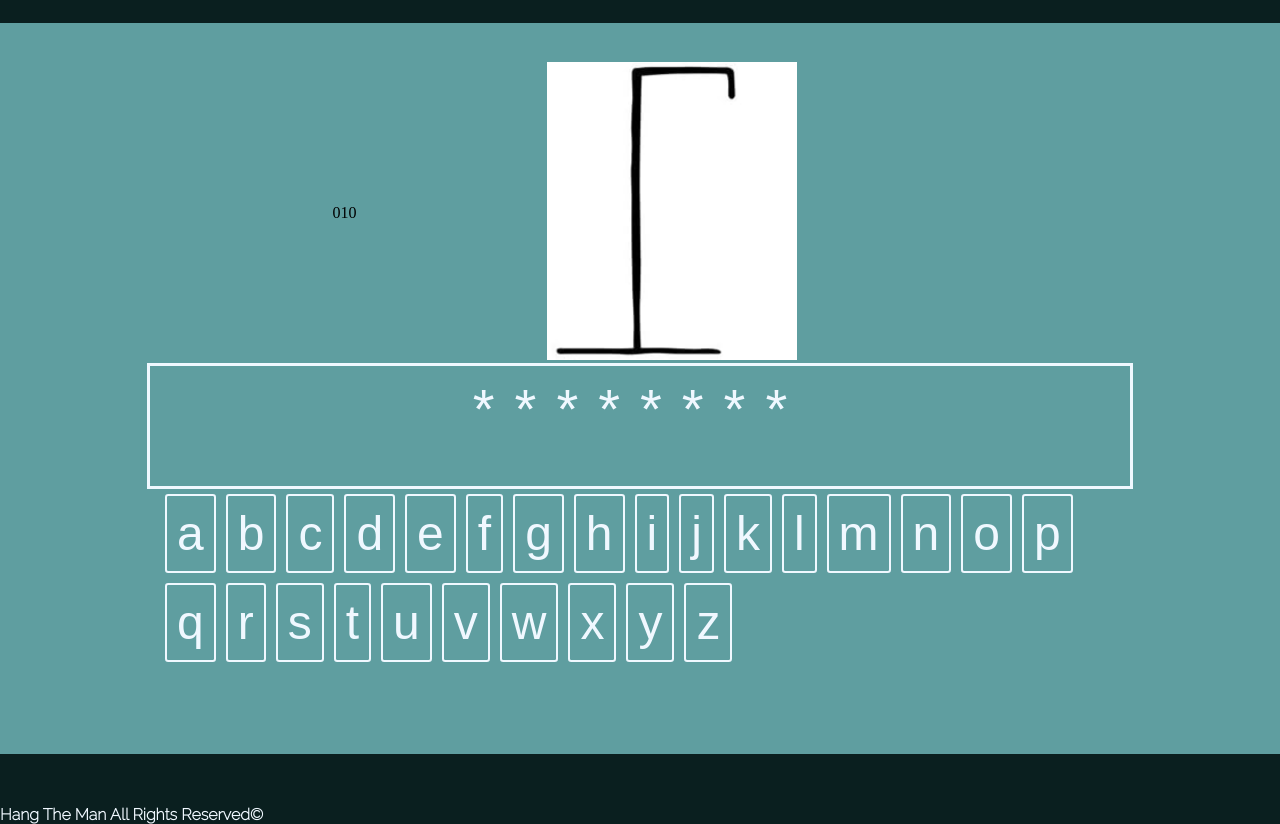
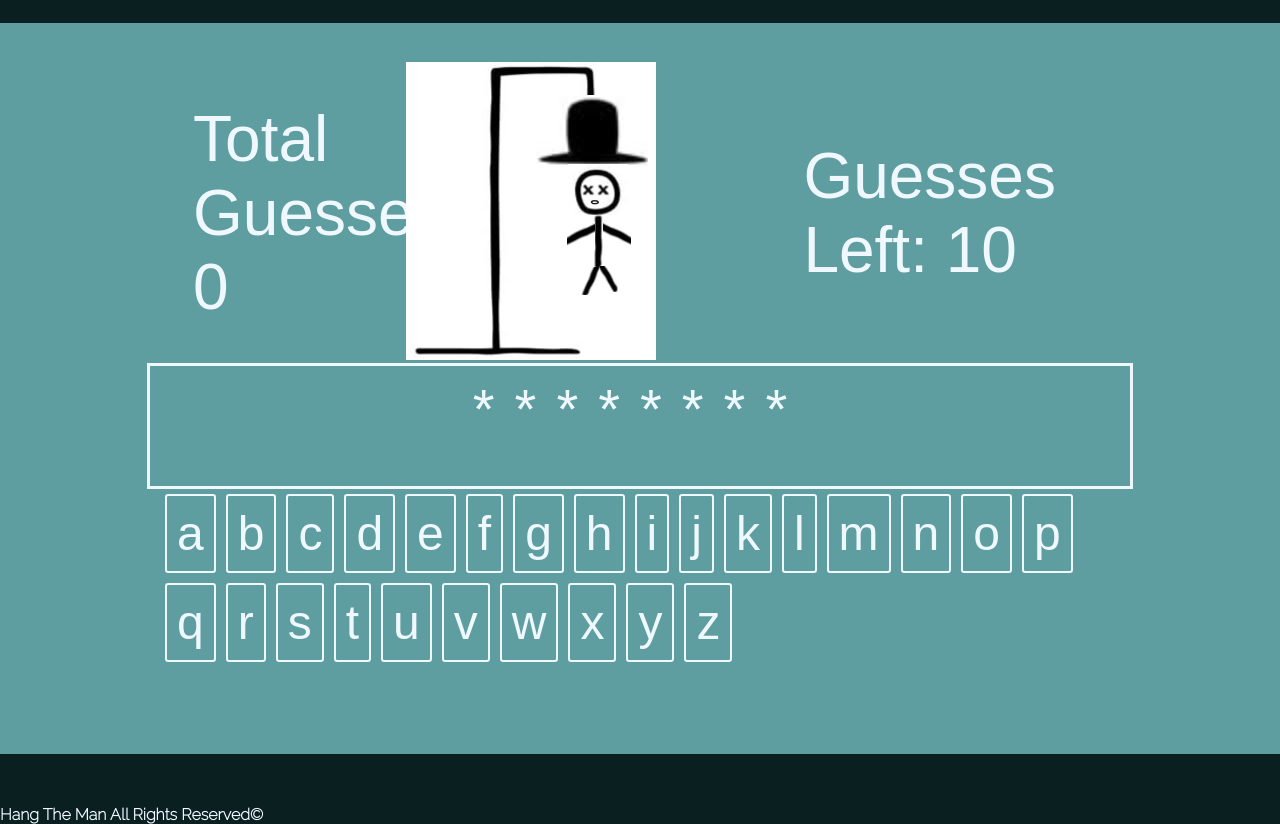
Before and after one commit to deklyn00/hang-the-man, a plain HTML site: page index.html in a window 1280 px wide. Shown: the part 107-931 px from the top of the page. Drawn offline with Linux system fonts and the light colour scheme; a web font is replaced by a local one.

Commit message:
changing labels with style and correcting new flex box elements positioning

```diff
--- a/assets/css/styles.css
+++ b/assets/css/styles.css
@@ -56,87 +56,87 @@ header h1 {
 }
 /*Platform man hangs from*/
 #platform {
-transform: translate(190px,0);
+transform: translate(-200px,0);
 }
 #platform img {
     width: 250px;
 }
 /*Mans Hat*/
 #hat1 {
-    transform: translate(65px,-80px);
+    transform: translate(-320px,-80px);
 }
 #hat1 img {
-    visibility: hidden;
+    //visibility: hidden;
 }
 /*Mans head*/
 #head2 {
-    transform: translate(-20px,-18px);
+    transform: translate(-400px,-18px);
 }
 #head2 img {
     width: 60px;
-    visibility: hidden;
+    //visibility: hidden;
 }
 /*Mans eyes*/
 #left_eye3 {
-    transform: translate(-65px,-21px);
+    transform: translate(-446px,-21px);
 
 }
 #left_eye3 img {
     width:13px;
-    visibility: hidden;
+    //visibility: hidden;
 }
 #right_eye4 {
-    transform: translate(-62px,-21px);
+    transform: translate(-444px,-21px);
 }
 #right_eye4 img {
     width:13px;
-    visibility: hidden;
+   // visibility: hidden;
 }
 /*mans mouth*/
 #mouth5 {
-    transform: translate(-83px,-11px);
+    transform: translate(-466px,-11px);
 }
 #mouth5 img {
     width:14px;
-    visibility: hidden;
+   // visibility: hidden;
 }
 /*mans spine*/
 #spine6 {
-    transform: translate(-108px,32px);
+    transform: translate(-489px,32px);
 }
 #spine6 img {
     width:36px;
-    visibility: hidden;
+   // visibility: hidden;
 }
 /*mans limbs*/
 #left_arm7 {
-    transform: translate(-156px,25px);
+    transform: translate(-537px,25px);
 }
 #left_arm7 img {
     width:28px;
-    visibility: hidden;
+   // visibility: hidden;
 }
 #right_arm8 {
-    transform: translate(-150px,25px);
+    transform: translate(-529px,25px);
 }
 #right_arm8 img {
     width:28px;
-    visibility:hidden;
+    // visibility:hidden;
 }
 #left_leg9 {
-    transform: translate(-200px,70px);
+    transform: translate(-579px,70px);
 
 }
 #left_leg9 img {
     width:18px;
-    visibility: hidden;
+   // visibility: hidden;
 }
 #right_leg10 {
-    transform: translate(-200px,68px);
+    transform: translate(-579px,68px);
 }
 #right_leg10 img {
     width:19px;
-    visibility: hidden;
+   // visibility: hidden;
 }
 /*Hidden word*/
 #secret_word {
@@ -195,7 +195,22 @@ footer {
     bottom:0;
     position:relative;
 }
-
+#total_label {
+    transform: translate(110px,0px);
+}
+#total_guesses {
+    font-family: 'Barriecito', sans-serif;
+    color: aliceblue;
+    font-size: 400%;
+}
+#guesses_left_label {
+    transform: translate(450px,0px);
+}
+#guesses_left {
+    font-family: 'Barriecito', sans-serif;
+    color: aliceblue;
+    font-size: 400%;
+}
 footer h2 {
     bottom:0;
     left:20;
--- a/assets/js/script.js
+++ b/assets/js/script.js
@@ -15,6 +15,7 @@ document.addEventListener("DOMContentLoaded", function () {
             if (!gameOver) {
                 const letter = button.textContent;
                 guess(letter);
+                totalGuesses++;
             }
         });
     });
@@ -58,33 +59,37 @@ document.addEventListener("DOMContentLoaded", function () {
         seenWord.textContent = secretWord;
 
     }
-
+    function updateTries(totalGuesses,guessesLeft) {
+        let totalLabel = document.getElementById('total_guesses');
+        totalLabel.textContent = "Total Guesses: " + totalGuesses.toString();
+        let leftLabel = document.getElementById('guesses_left');
+        leftLabel.textContent = "Guesses Left: " + guessesLeft.toString();
+    };
     function guess(letter) {
         let correctGuess = false;
         for (let x = 0; x < hiddenWord.length; x++) {
             if (letter === hiddenWord[x]) {
-                secretWord = secretWord.substring(0, x) + letter + secretWord.substring(x + 1);
-                correctGuess = true;
-                totalGuesses++;
+                secretWord = secretWord.substring(0, x) + letter + secretWord.substring(x + 1);;
             }
         }
 
-        if (!correctGuess) {
-            totalGuesses++;
+        if (correctGuess == false) {
             guessesLeft--;
+            check_img();
             if (guessesLeft <= 0) {
                 gameOver = true;
+                alert("GAME OVER!");
             }
+        } else {
+            correctGuess = true;
         }
-
+        updateTries(totalGuesses,guessesLeft);
         update_word();
-        check_img();
         if (secretWord.indexOf('*') === -1) {
             gameOver = true;
         }
     }
     function check_img(){
-        with (guessesLeft){
             if (guessesLeft == 9) {
                 let hat = document.getElementById('hat1');
                 hat.style.visibility = 'visible';
@@ -125,6 +130,5 @@ document.addEventListener("DOMContentLoaded", function () {
                 let rightLeg = document.getElementById('right_leg10');
                 rightLeg.style.visibility = 'visible';
             }
-        }
     }
 });
--- a/index.html
+++ b/index.html
@@ -13,8 +13,8 @@
     </header>
     <section id="game_area">
         <div id="hangman_animation">
-            <div><label id="total_guesses">0</label></div>
-            <div><label id="guesses_left">10</label></div>
+            <div class="hangman-body" id="total_label"><label id="total_guesses">Total Guesses: 0</label></div>
+            <div class="hangman-body" id="guesses_left_label"><label id="guesses_left">Guesses Left: 10</label></div>
             <div class="hangman-body" id="platform">
                 <img src="assets/images/platform.PNG">
             </div>
```
